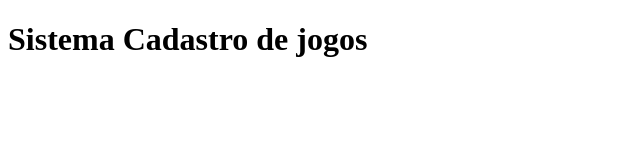
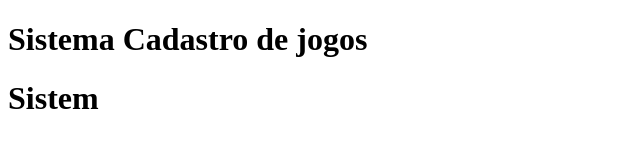
Before and after one commit to emanuelajordania/sistema-de-cadastro, a plain HTML site: page index.html in a window 1280 px wide. Shown: the whole page, without its empty margins (0-640 px from the left). Drawn offline with Linux system fonts and the light colour scheme.

Commit message:
Alterando o arquivo index

```diff
--- a/index.html
+++ b/index.html
@@ -7,6 +7,7 @@
 </head>
 <body>
     <h1>Sistema Cadastro de jogos</h1>
+    <h1>Sistem</h1>
     <script src="app.js"></script>
 </body>
 </html>
```
